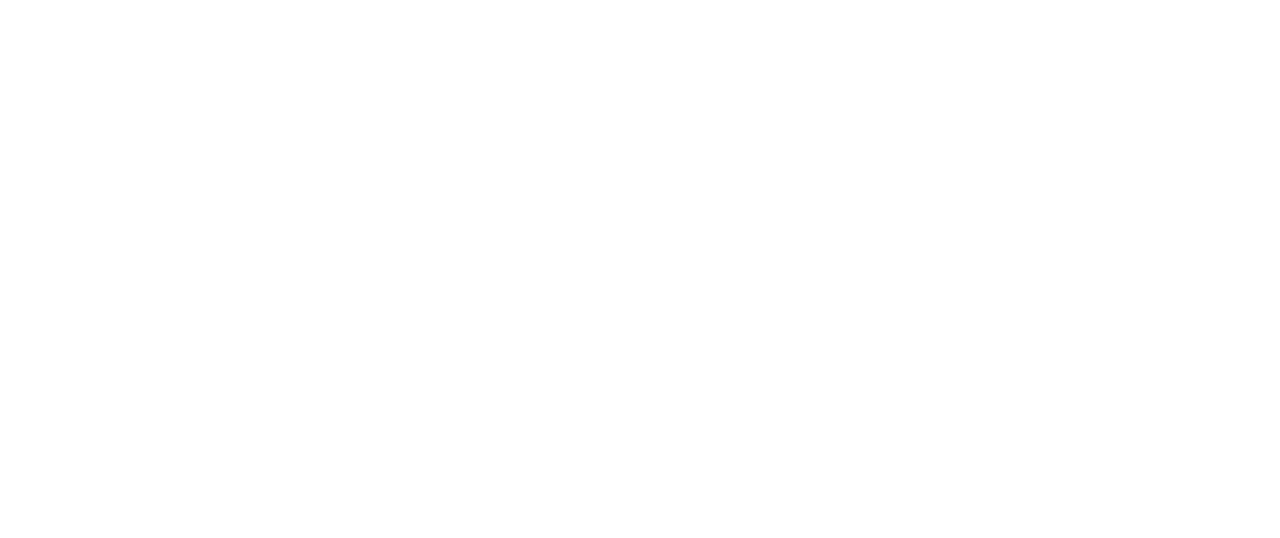
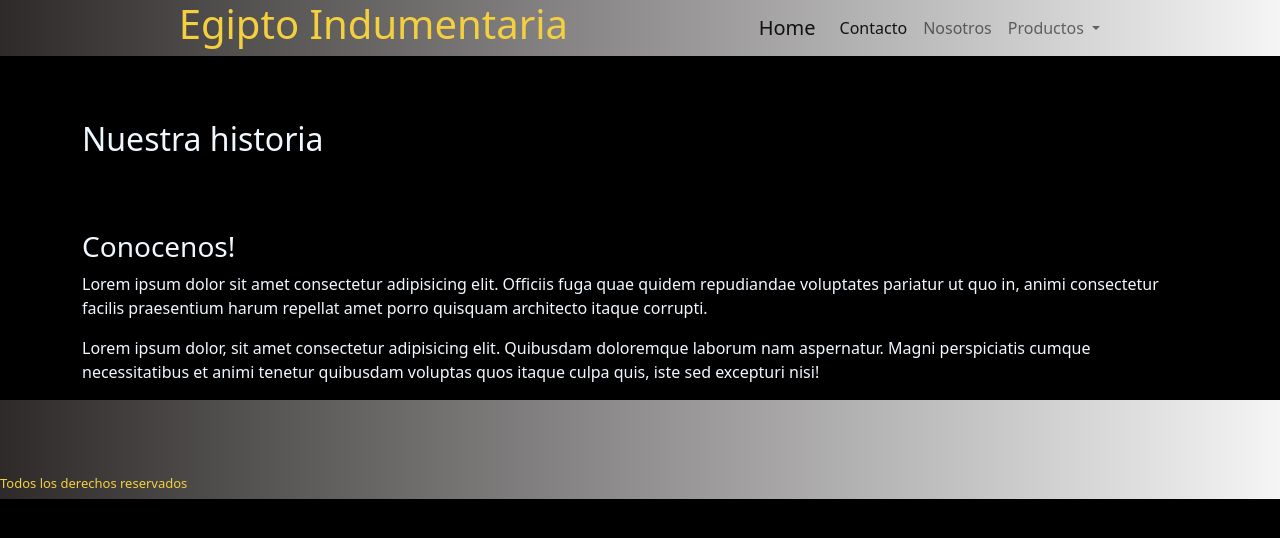
Before and after one commit to MatiFranco/EntregaBoostrap, a plain HTML site: page pages/nosotros.html in a window 1280 px wide. Drawn offline with nearby package versions, Linux system fonts and the light colour scheme.

Commit message:
pagina nosotros

```diff
--- a/css/main.css
+++ b/css/main.css
@@ -47,3 +47,11 @@ footer h4{
     font-size: small;
     color: #F4D03F;
 }
+
+.titulo, .infoNosotros{
+    margin-top: 4rem;
+}
+
+.paginaNosotros{
+    color: aliceblue;
+}
--- a/pages/nosotros.html
+++ b/pages/nosotros.html
@@ -0,0 +1,72 @@
+<!DOCTYPE html>
+<html lang="en">
+<head>
+    <meta charset="UTF-8">
+    <meta http-equiv="X-UA-Compatible" content="IE=edge">
+    <meta name="viewport" content="width=device-width, initial-scale=1.0">
+
+    <!-- CSS only -->
+    <link href="https://cdn.jsdelivr.net/npm/bootstrap@5.2.0/dist/css/bootstrap.min.css" rel="stylesheet" integrity="sha384-gH2yIJqKdNHPEq0n4Mqa/HGKIhSkIHeL5AyhkYV8i59U5AR6csBvApHHNl/vI1Bx" crossorigin="anonymous">
+
+    <link rel="stylesheet" href="../css/main.css">
+    <title>Document</title>
+</head>
+<body>
+    <header class="container-fluid">
+        <div class="row">
+            <h1 class="col-7 text-center">Egipto Indumentaria</h1>
+            <nav class="navbar navbar-expand-lg col-5 estilo-menu">
+                <div class="container-fluid menu">
+                  <a class="navbar-brand" href="../index.html">Home</a>
+                  <button class="navbar-toggler" type="button" data-bs-toggle="collapse" data-bs-target="#navbarSupportedContent" aria-controls="navbarSupportedContent" aria-expanded="false" aria-label="Toggle navigation">
+                    <span class="navbar-toggler-icon"></span>
+                  </button>
+                  <div class="collapse navbar-collapse" id="navbarSupportedContent">
+                    <ul class="navbar-nav me-auto mb-2 mb-lg-0">
+                      <li class="nav-item">
+                        <a class="nav-link active" aria-current="page" href="#">Contacto</a>
+                      </li>
+                      <li class="nav-item">
+                        <a class="nav-link" href="pages/nosotros.html">Nosotros</a>
+                      </li>
+                      <li class="nav-item dropdown">
+                        <a class="nav-link dropdown-toggle" href="#" role="button" data-bs-toggle="dropdown" aria-expanded="false">
+                          Productos
+                        </a>
+                        <ul class="dropdown-menu">
+                          <li><a class="dropdown-item" href="#">Remeras
+                          </a></li>
+                          <li><a class="dropdown-item" href="#">Pantalones</a></li>
+                          <li><hr class="dropdown-divider"></li>
+                          <li><a class="dropdown-item" href="#">Camperas</a></li>
+                        </ul>
+                      </li>
+
+                    </ul>
+
+                  </div>
+                </div>
+            </nav>
+        </div>
+    </header>
+
+    <main class="container paginaNosotros">
+        <div class="row">
+            <h2 class="col-12 titulo"> Nuestra historia</h2>
+        </div>
+        <div class="row infoNosotros">
+        <h3 class="col-12"> Conocenos! </h3>
+        <p class="col-12"> Lorem ipsum dolor sit amet consectetur adipisicing elit. Officiis fuga quae quidem repudiandae voluptates pariatur ut quo in, animi consectetur facilis praesentium harum repellat amet porro quisquam architecto itaque corrupti.</p>
+        <p class="col-12">Lorem ipsum dolor, sit amet consectetur adipisicing elit. Quibusdam doloremque laborum nam aspernatur. Magni perspiciatis cumque necessitatibus et animi tenetur quibusdam voluptas quos itaque culpa quis, iste sed excepturi nisi!</p>
+        </div>
+    </main>
+
+    <footer class="derechosAutor">
+        <h4> Todos los derechos reservados</h4>
+    </footer>
+
+<!-- JavaScript Bundle with Popper -->
+<script src="https://cdn.jsdelivr.net/npm/bootstrap@5.2.0/dist/js/bootstrap.bundle.min.js" integrity="sha384-A3rJD856KowSb7dwlZdYEkO39Gagi7vIsF0jrRAoQmDKKtQBHUuLZ9AsSv4jD4Xa" crossorigin="anonymous"></script>
+
+</body>
+</html>
```
Also changed, not shown: index.html (+1 -1 lines).
